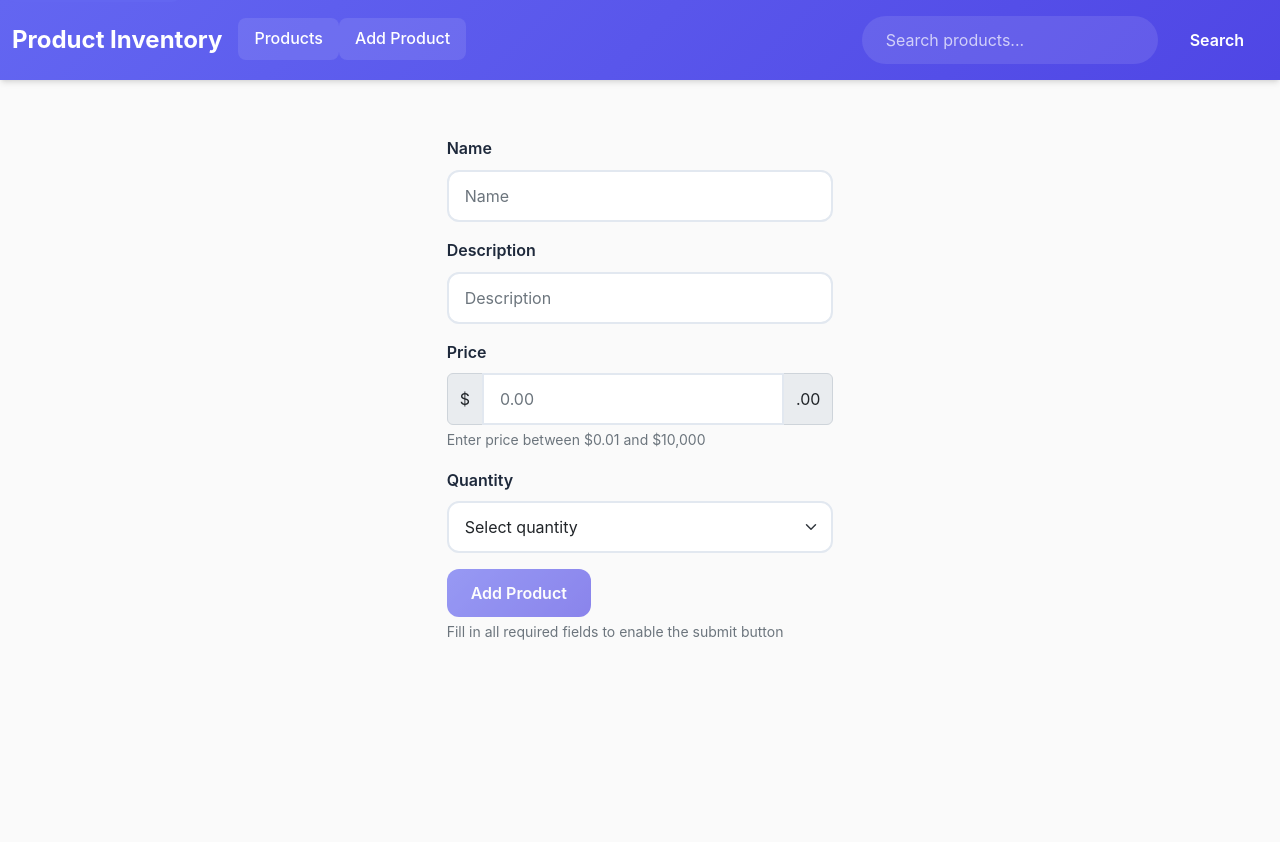
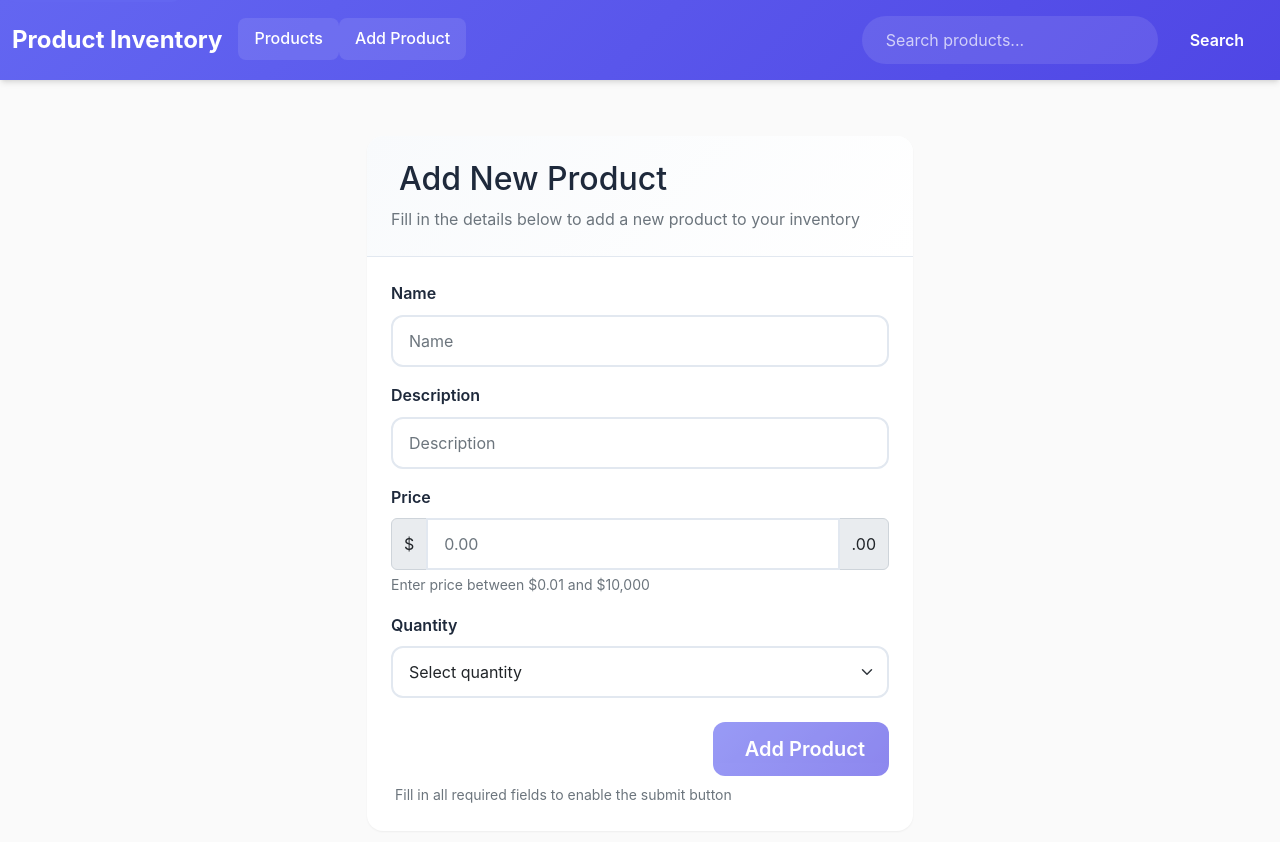
Before and after one commit to julianowicka/product-inventory, an Angular app: page /add in a window 1280 px wide. Shown: the top 842 px of the page. Built offline with nearby package versions, Linux system fonts and the light colour scheme.

Commit message:
feat(ui): enhance form components with modern styling

```diff
--- a/src/app/add-product/add-product.component.html
+++ b/src/app/add-product/add-product.component.html
@@ -1,5 +1,16 @@
+<div class="container">
+  <div class="row justify-content-center">
+    <div class="col-12 col-md-8 col-lg-6">
+      <div class="card fade-in">
+        <div class="card-header">
+          <h2 class="card-title mb-0">
+            <i class="fas fa-plus-circle me-2"></i>
+            Add New Product
+          </h2>
+          <p class="text-muted mb-0 mt-2">Fill in the details below to add a new product to your inventory</p>
+        </div>
+        <div class="card-body">
           <form
-  class="container col-12 col-md-6 col-lg-4"
             #productForm="ngForm"
             (submit)="addProduct(productForm)"
             role="form"
@@ -62,15 +73,24 @@
       <option value="50">50</option>
     </select>
   </div>
+            <div class="d-grid gap-2 d-md-flex justify-content-md-end mt-4">
               <button
                 type="submit"
-    class="btn btn-primary"
+                class="btn btn-primary btn-lg"
                 [disabled]="!productForm.valid"
                 aria-describedby="submit-help"
               >
+                <i class="fas fa-save me-2"></i>
                 Add Product
               </button>
-  <div id="submit-help" class="form-text">
+            </div>
+            <div id="submit-help" class="form-text mt-2">
+              <i class="fas fa-info-circle me-1"></i>
               Fill in all required fields to enable the submit button
             </div>
           </form>
+        </div>
+      </div>
+    </div>
+  </div>
+</div>
```
Lines whose indentation alone changed are shown as unchanged.
